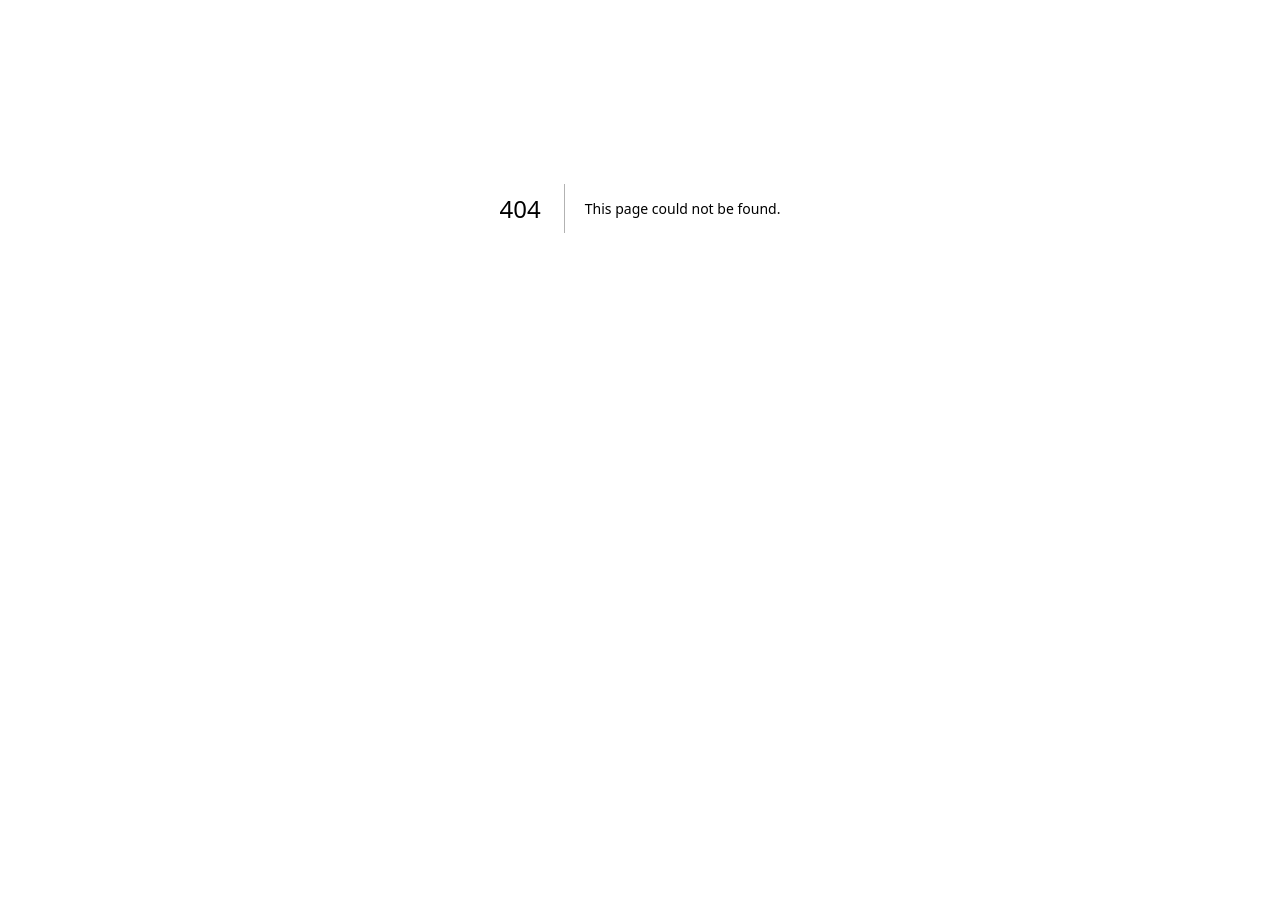
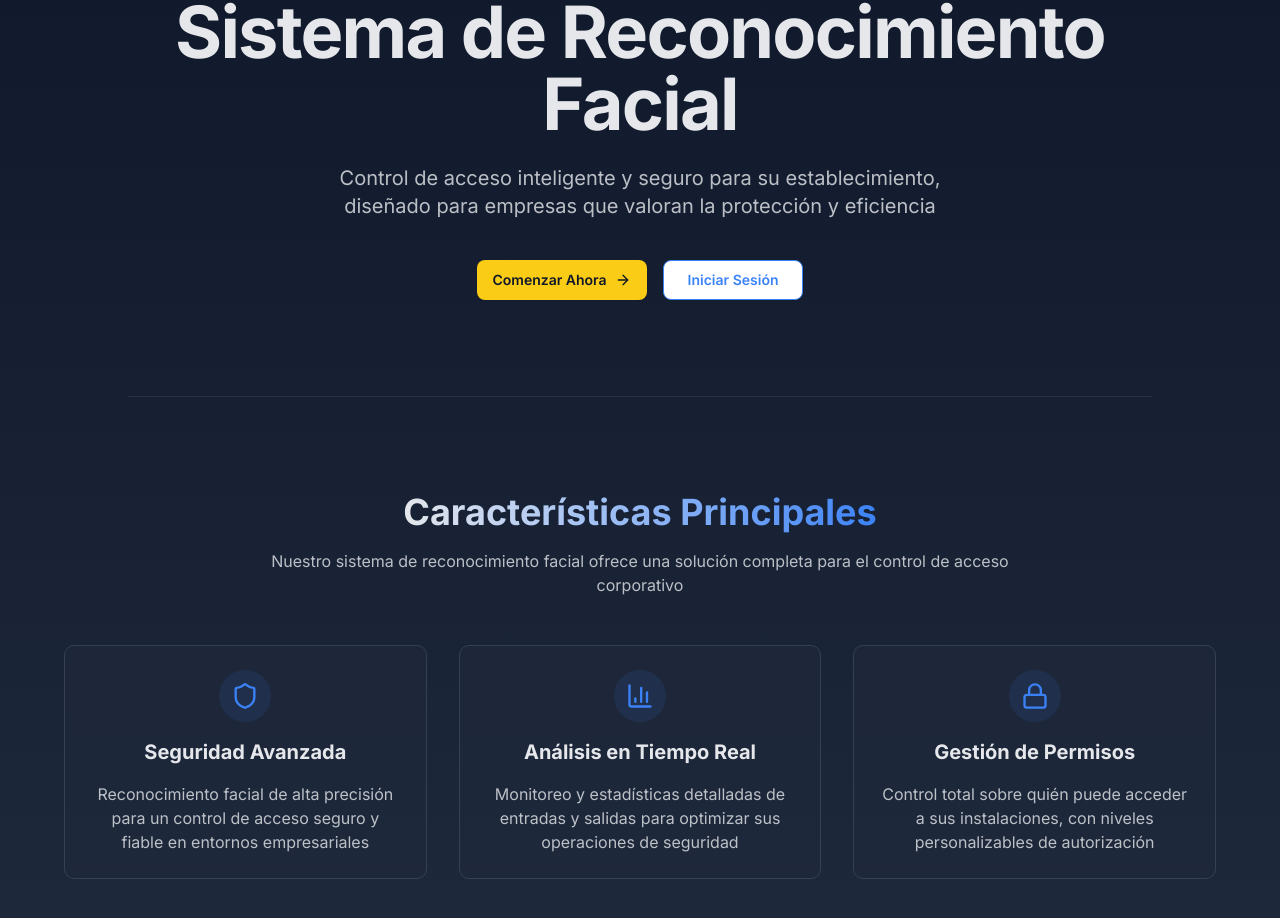
Before and after one commit to Gonzalo-Are/reconocimiento-facial-y-QR-din-mico, a Next.js app: page / in a window 1280 px wide. Before the commit this address had no page. Shown: the part 192-1110 px from the top of the page. Before the commit the page ends 800 px from the top, so only its background shows below. Built offline with nearby package versions, Linux system fonts and the light colour scheme.

Commit message:
añadir página de inicio con secciones de héroe y características. Se agrego paleta de colores y botenes de inicio de sesión y registro

```diff
--- /dev/null
+++ b/src/app/(home)/page.js
@@ -0,0 +1,81 @@
+import { Button } from "@/components/ui/button";
+import { ArrowRight, BarChart3, Lock, Shield } from "lucide-react";
+import Link from "next/link";
+
+export default function Home() {
+  return (
+    <main className="flex min-h-screen flex-col bg-gradient-to-b from-[#0F172A] to-[#1E293B] text-[#F3F4F6]">
+      {/* Hero Section */}
+      <section className="flex flex-col items-center justify-center space-y-12 pt-20 pb-16 md:pt-28 md:pb-20 lg:pt-32 lg:pb-24 mx-auto border-b border-[#334155]/50">
+        <div className="container flex max-w-[64rem] flex-col items-center gap-6 text-center">
+          <div className="inline-block bg-[#7498FB]/60 px-3 py-1 rounded-full text-sm font-medium text-white mb-2">
+            Seguridad de Nivel Empresarial
+          </div>
+          <h1 className="text-4xl font-bold tracking-tight sm:text-5xl md:text-6xl lg:text-7xl text-[#E5E7EB]">
+            Sistema de Reconocimiento Facial
+          </h1>
+          <p className="max-w-[42rem] text-[#E5E7EB]/80 sm:text-xl">
+            Control de acceso inteligente y seguro para su establecimiento, diseñado para empresas que valoran la protección y eficiencia
+          </p>
+          <div className="flex flex-wrap items-center justify-center gap-4 mt-4">
+            <Link href="/signup">
+              <Button size="lg" className="gap-2 cursor-pointer bg-[#FACC15] hover:bg-[#FACC15]/80 text-[#0F172A] font-semibold hover:text-[#1E293B]">
+                Comenzar Ahora
+                <ArrowRight className="h-4 w-4" />
+              </Button>
+            </Link>
+            <Link href="/signin">
+              <Button size="lg" variant="outline" className="cursor-pointer border-[#3B82F6] text-[#3B82F6] hover:bg-[#3B82F6]/50 hover:text-[#F3F4F6] font-semibold">
+                Iniciar Sesión
+              </Button>
+            </Link>
+          </div>
+        </div>
+      </section>
+
+      {/* Features Section */}
+      <section id="features" className="space-y-12 py-16 md:py-20 lg:py-24 mx-auto container">
+        <div className="mx-auto flex max-w-[58rem] flex-col items-center space-y-4 text-center">
+          <h2 className="text-3xl font-bold leading-[1.1] sm:text-3xl md:text-4xl bg-clip-text text-transparent bg-gradient-to-r from-[#E5E7EB] to-[#3B82F6]">
+            Características Principales
+          </h2>
+          <p className="max-w-[85%] text-[#E5E7EB]/80">
+            Nuestro sistema de reconocimiento facial ofrece una solución completa para el control de acceso corporativo
+          </p>
+        </div>
+
+        <div className="mx-auto grid gap-8 sm:max-w-3xl sm:grid-cols-2 md:max-w-5xl lg:max-w-6xl lg:grid-cols-3">
+          <div className="flex flex-col items-center space-y-4 rounded-lg border border-[#334155] bg-[#1E293B]/70 p-6 transition-all hover:border-[#3B82F6]/50 hover:bg-[#1E293B]">
+            <div className="rounded-full bg-[#3B82F6]/10 p-3">
+              <Shield className="h-7 w-7 text-[#3B82F6]" />
+            </div>
+            <h3 className="text-xl font-bold text-[#E5E7EB]">Seguridad Avanzada</h3>
+            <p className="text-center text-[#E5E7EB]/80">
+              Reconocimiento facial de alta precisión para un control de acceso seguro y fiable en entornos empresariales
+            </p>
+          </div>
+
+          <div className="flex flex-col items-center space-y-4 rounded-lg border border-[#334155] bg-[#1E293B]/70 p-6 transition-all hover:border-[#3B82F6]/50 hover:bg-[#1E293B]">
+            <div className="rounded-full bg-[#3B82F6]/10 p-3">
+              <BarChart3 className="h-7 w-7 text-[#3B82F6]" />
+            </div>
+            <h3 className="text-xl font-bold text-[#E5E7EB]">Análisis en Tiempo Real</h3>
+            <p className="text-center text-[#E5E7EB]/80">
+              Monitoreo y estadísticas detalladas de entradas y salidas para optimizar sus operaciones de seguridad
+            </p>
+          </div>
+
+          <div className="flex flex-col items-center space-y-4 rounded-lg border border-[#334155] bg-[#1E293B]/70 p-6 transition-all hover:border-[#3B82F6]/50 hover:bg-[#1E293B]">
+            <div className="rounded-full bg-[#3B82F6]/10 p-3">
+              <Lock className="h-7 w-7 text-[#3B82F6]" />
+            </div>
+            <h3 className="text-xl font-bold text-[#E5E7EB]">Gestión de Permisos</h3>
+            <p className="text-center text-[#E5E7EB]/80">
+              Control total sobre quién puede acceder a sus instalaciones, con niveles personalizables de autorización
+            </p>
+          </div>
+        </div>
+      </section>
+    </main>
+  );
+}
```
